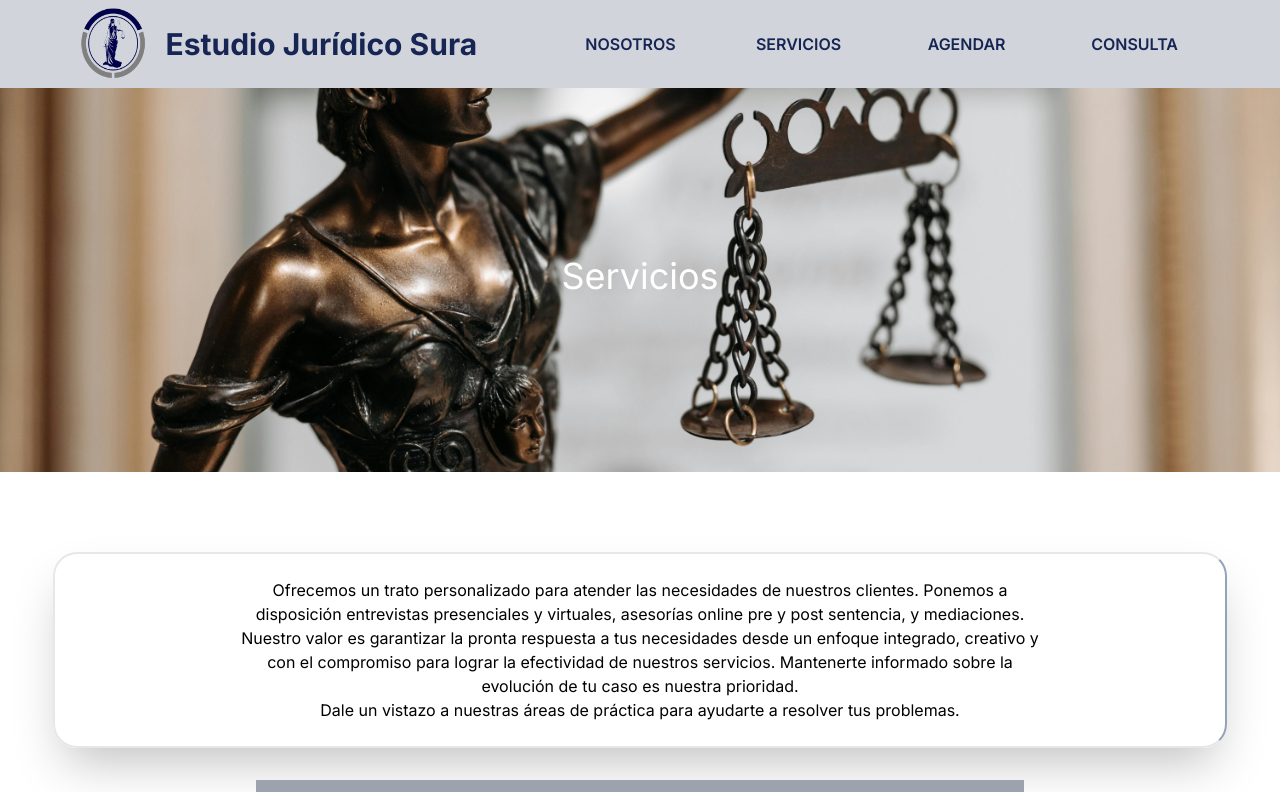
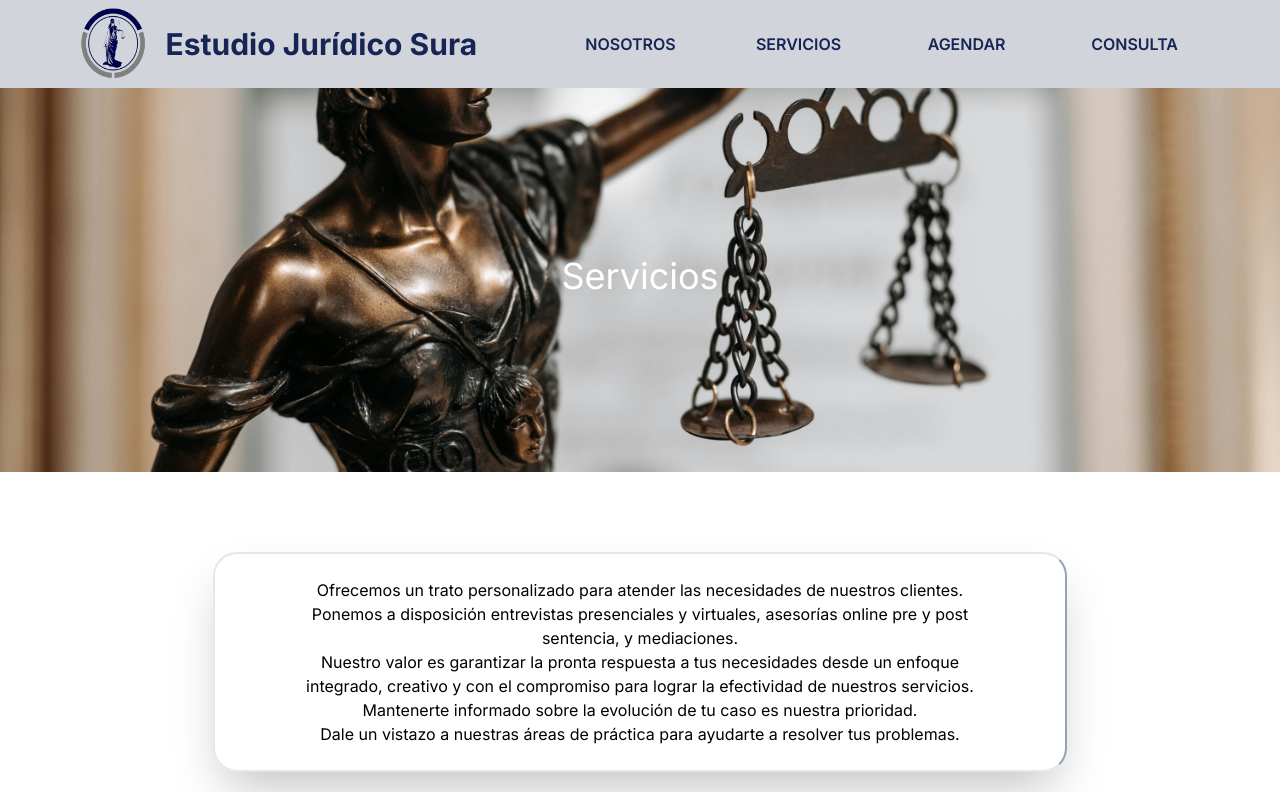
Before and after one commit to Facundo-Sura/estudio-juridico-sura, a Next.js app in the folder client/: page /servicios in a window 1280 px wide. Shown: the top 792 px of the page. Built offline with nearby package versions, Linux system fonts and the light colour scheme.

Commit message:
Servicios lista

```diff
--- a/client/src/app/servicios/page.tsx
+++ b/client/src/app/servicios/page.tsx
@@ -130,7 +130,7 @@ export default function Servicioe() {
         <div className="bg-[url('/imagenes/fontpage.jpg')] bg-cover bg-center h-full w-full my-20 py-44">
           <h1 className="text-4xl text-white text-center hover:text-slate-400 hover:cursor-pointer">Servicios</h1>
         </div>
-        <p className="text-center h-46 w-11/12 mx-auto py-6 px-44 shadow-2xl border-2 border-r-slate-400 rounded-3xl">
+        <p className="text-center h-fit w-2/3 mx-auto py-6 px-20 shadow-2xl border-2 border-r-slate-400 rounded-3xl">
           Ofrecemos un trato personalizado para atender las necesidades de
           nuestros clientes. Ponemos a disposición entrevistas presenciales y
           virtuales, asesorías online pre y post sentencia, y mediaciones.
```
